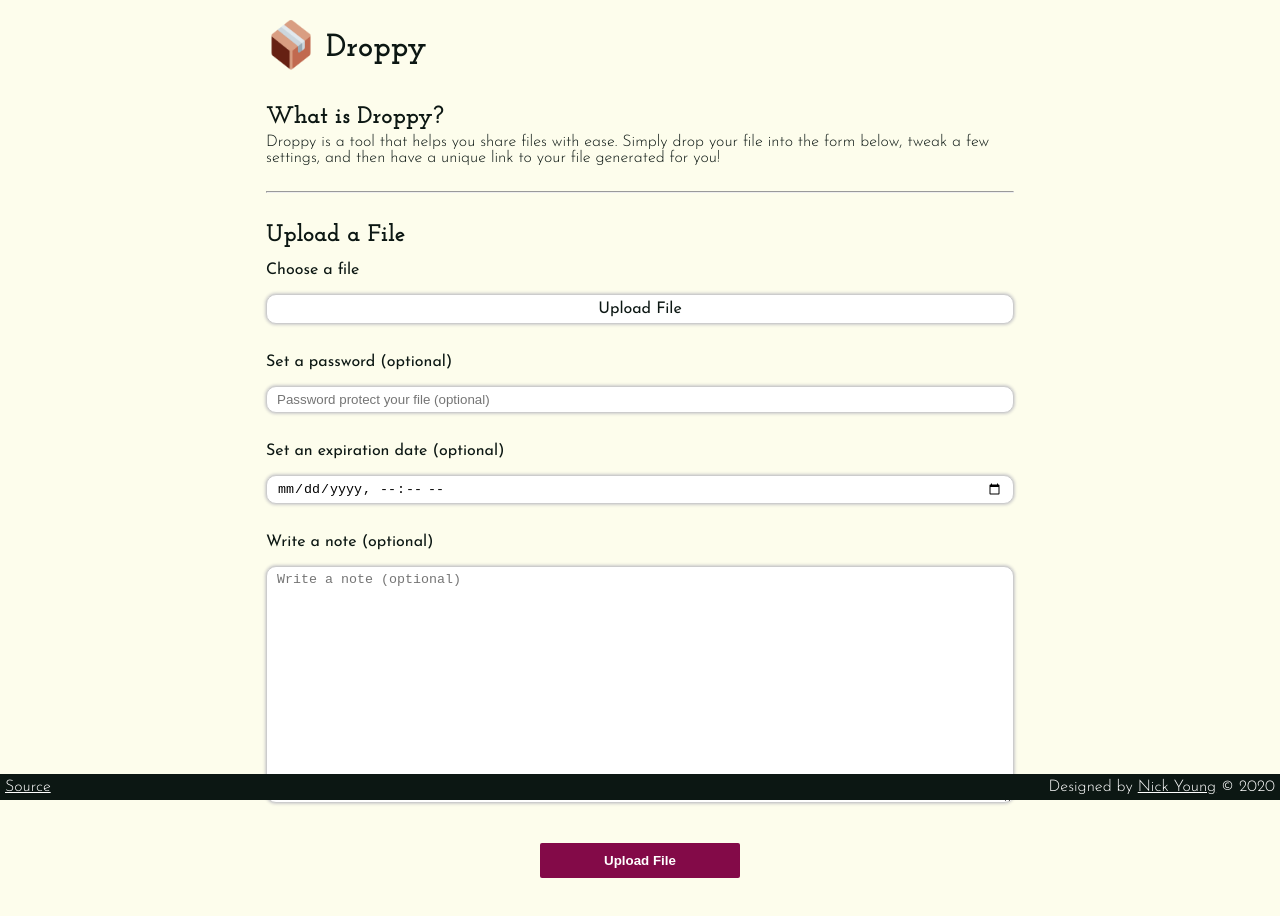
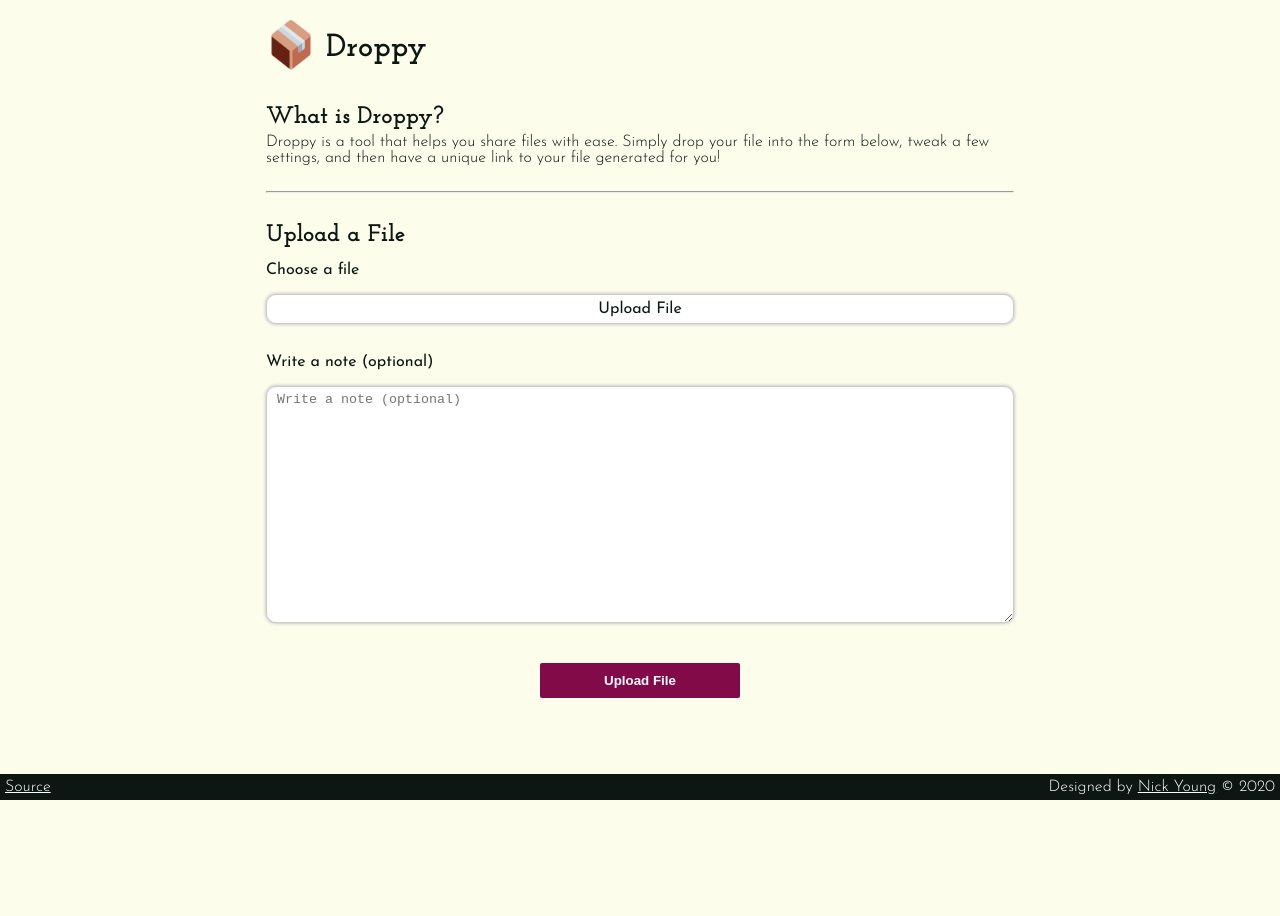
Before and after one commit to n-young/droppy, a React (Create React App) app in the folder client/: page / in a window 1280 px wide. After the commit the page ends 800 px from the top, so only its background shows below. Built offline with nearby package versions, Linux system fonts and the light colour scheme.

Commit message:
disabled pw and exp

```diff
--- a/client/src/components/HomeComponent.js
+++ b/client/src/components/HomeComponent.js
@@ -58,7 +58,7 @@ const HomeComponent = props => {
                     />
                 </label>
 
-                <label>Set a password (optional)</label>
+                {/* <label>Set a password (optional)</label>
                 <br />
                 <input
                     type="password"
@@ -67,7 +67,7 @@ const HomeComponent = props => {
                 />
                 <label>Set an expiration date (optional)</label>
                 <br />
-                <input type="datetime-local" id="date" name="date" />
+                <input type="datetime-local" id="date" name="date" /> */}
 
                 <label>Write a note (optional)</label>
                 <br />
```
